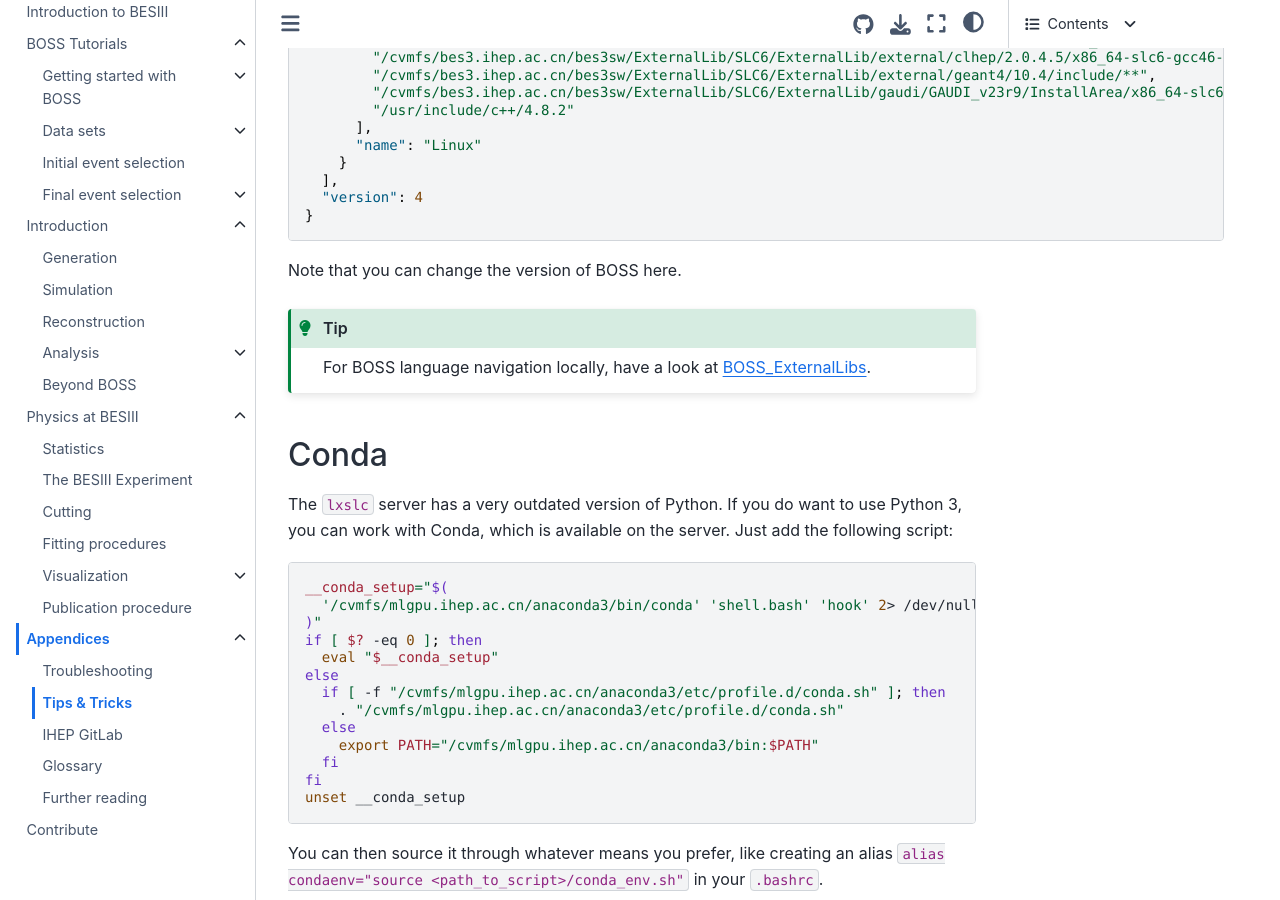
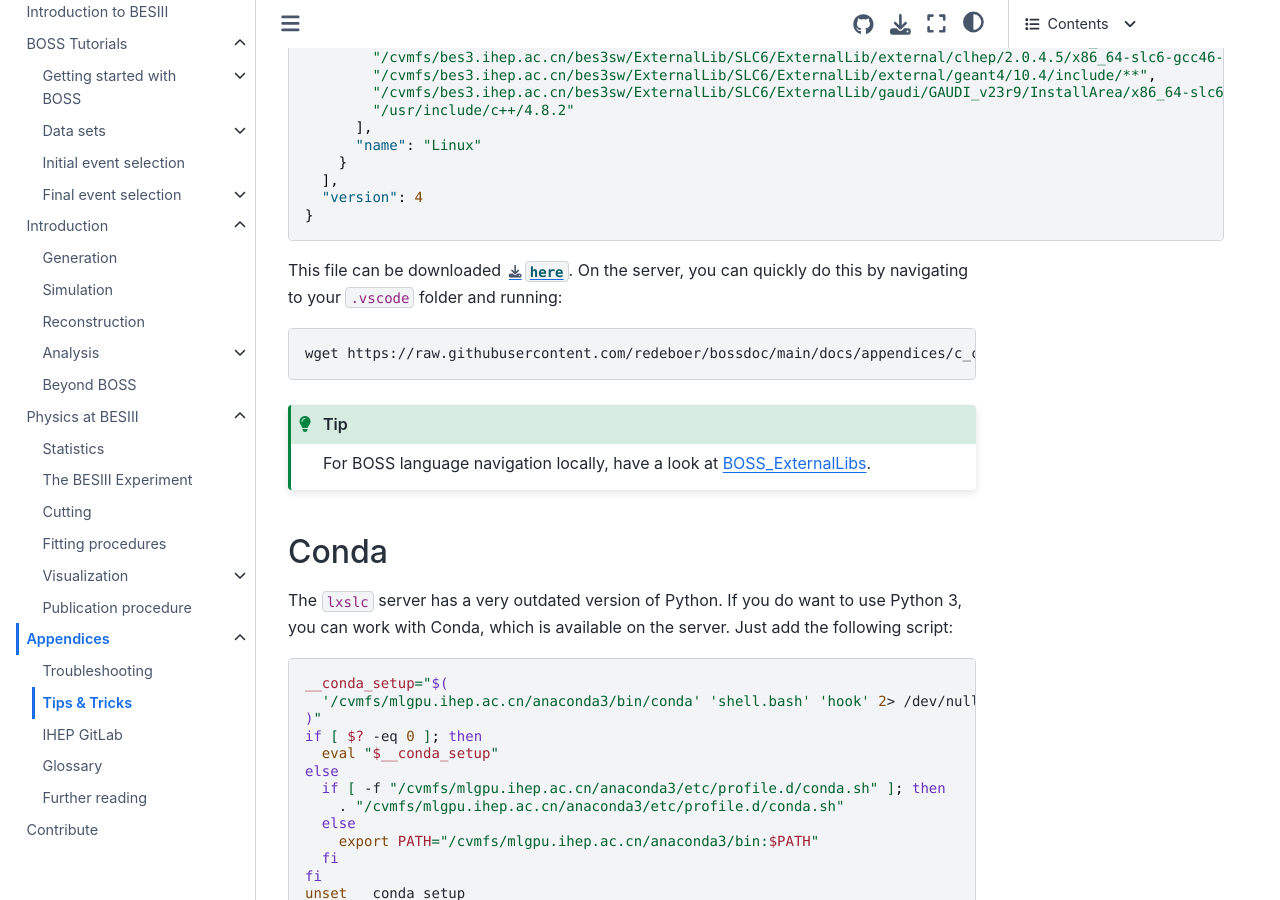
Before and after one commit to redeboer/bossdoc, a Sphinx documentation site: the page built from docs/appendices/tips.md, in a window 1280 px wide and 900 px high, scrolled down 2795 px. Built offline with Sphinx 7.4.7 and the Sphinx Book theme 1.1.4, drawn with Linux system fonts in a browser that asks for light colours; some of the changed lines change nothing that is shown.

Commit message:
docs: add download command c_cpp_properties.json

````diff
--- /dev/null
+++ b/docs/appendices/c_cpp_properties.json
@@ -0,0 +1,23 @@
+{
+  "configurations": [
+    {
+      "cStandard": "c99",
+      "cppStandard": "c++03",
+      "includePath": [
+        "${workspaceFolder}/**",
+        "/cvmfs/bes3.ihep.ac.cn/bes3sw/Boss/7.0.9/InstallArea/include/**",
+        "/cvmfs/bes3.ihep.ac.cn/bes3sw/ExternalLib/SLC6/ExternalLib/external/BesGDML/2.8.0/x86_64-slc6-gcc46-opt/include",
+        "/cvmfs/bes3.ihep.ac.cn/bes3sw/ExternalLib/SLC6/ExternalLib/external/BesGDML/2.8.0/x86_64-slc6-gcc46-opt/include/Common/Saxana",
+        "/cvmfs/bes3.ihep.ac.cn/bes3sw/ExternalLib/SLC6/ExternalLib/external/BesGDML/2.8.0/x86_64-slc6-gcc46-opt/include/Common/Schema",
+        "/cvmfs/bes3.ihep.ac.cn/bes3sw/ExternalLib/SLC6/ExternalLib/external/BesGDML/2.8.0/x86_64-slc6-gcc46-opt/include/G4Binding/**",
+        "/cvmfs/bes3.ihep.ac.cn/bes3sw/ExternalLib/SLC6/ExternalLib/external/ROOT/5.34.09/x86_64-slc6-gcc46-opt/root/include",
+        "/cvmfs/bes3.ihep.ac.cn/bes3sw/ExternalLib/SLC6/ExternalLib/external/clhep/2.0.4.5/x86_64-slc6-gcc46-opt/include",
+        "/cvmfs/bes3.ihep.ac.cn/bes3sw/ExternalLib/SLC6/ExternalLib/external/geant4/10.4/include/**",
+        "/cvmfs/bes3.ihep.ac.cn/bes3sw/ExternalLib/SLC6/ExternalLib/gaudi/GAUDI_v23r9/InstallArea/x86_64-slc6-gcc46-opt/include",
+        "/usr/include/c++/4.8.2"
+      ],
+      "name": "Linux"
+    }
+  ],
+  "version": 4
+}
--- a/docs/appendices/tips.md
+++ b/docs/appendices/tips.md
@@ -147,38 +147,21 @@ paths has to be updated.
 
 :::
 
-<!-- cspell:ignore GDML Saxana geant -->
+<!-- cspell:ignore GDML Saxana geant literalinclude -->
 
-```{code-block} json
----
-class: full-width
----
-{
-  "configurations": [
-    {
-      "cStandard": "c99",
-      "cppStandard": "c++03",
-      "includePath": [
-        "${workspaceFolder}/**",
-        "/cvmfs/bes3.ihep.ac.cn/bes3sw/Boss/7.0.9/InstallArea/include/**",
-        "/cvmfs/bes3.ihep.ac.cn/bes3sw/ExternalLib/SLC6/ExternalLib/external/BesGDML/2.8.0/x86_64-slc6-gcc46-opt/include",
-        "/cvmfs/bes3.ihep.ac.cn/bes3sw/ExternalLib/SLC6/ExternalLib/external/BesGDML/2.8.0/x86_64-slc6-gcc46-opt/include/Common/Saxana",
-        "/cvmfs/bes3.ihep.ac.cn/bes3sw/ExternalLib/SLC6/ExternalLib/external/BesGDML/2.8.0/x86_64-slc6-gcc46-opt/include/Common/Schema",
-        "/cvmfs/bes3.ihep.ac.cn/bes3sw/ExternalLib/SLC6/ExternalLib/external/BesGDML/2.8.0/x86_64-slc6-gcc46-opt/include/G4Binding/**",
-        "/cvmfs/bes3.ihep.ac.cn/bes3sw/ExternalLib/SLC6/ExternalLib/external/ROOT/5.34.09/x86_64-slc6-gcc46-opt/root/include",
-        "/cvmfs/bes3.ihep.ac.cn/bes3sw/ExternalLib/SLC6/ExternalLib/external/clhep/2.0.4.5/x86_64-slc6-gcc46-opt/include",
-        "/cvmfs/bes3.ihep.ac.cn/bes3sw/ExternalLib/SLC6/ExternalLib/external/geant4/10.4/include/**",
-        "/cvmfs/bes3.ihep.ac.cn/bes3sw/ExternalLib/SLC6/ExternalLib/gaudi/GAUDI_v23r9/InstallArea/x86_64-slc6-gcc46-opt/include",
-        "/usr/include/c++/4.8.2"
-      ],
-      "name": "Linux"
-    }
-  ],
-  "version": 4
-}
+```{eval-rst}
+.. literalinclude:: c_cpp_properties.json
+  :class: full-width
+  :language: json
 ```
 
-Note that you can change the version of BOSS here.
+This file can be downloaded {download}`here <c_cpp_properties.json>`. On the
+server, you can quickly do this by navigating to your `.vscode` folder and
+running:
+
+```shell
+wget https://raw.githubusercontent.com/redeboer/bossdoc/main/docs/appendices/c_cpp_properties.json
+```
 
 :::{tip}
 
````
Also changed, not shown: 1 other file.
